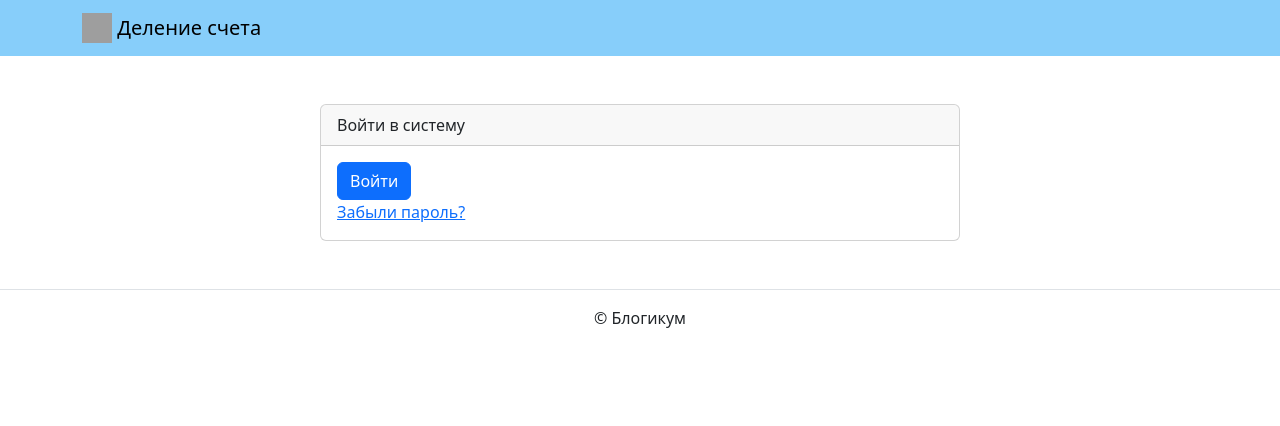
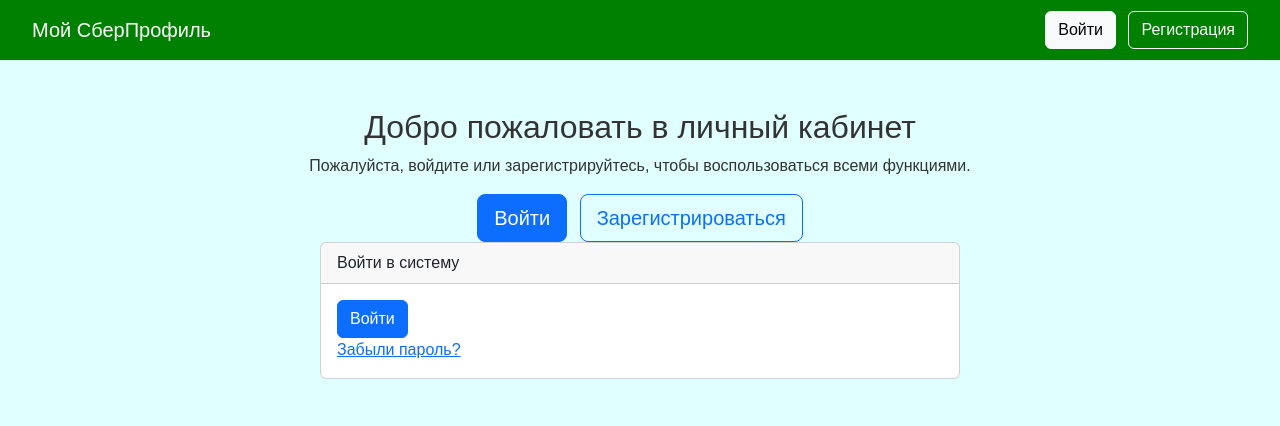
Before and after one commit to MomaPu/sberschet, a Django app: page /auth/login/ in a window 1280 px wide. Shown: the top 426 px of the page. Run offline with Django 5.2, Linux system fonts and the light colour scheme; some libraries are stand-ins or nearby versions; grey boxes are pictures that could not be loaded.

Commit message:
Base+scan

```diff
--- a/scan/templates/base.html
+++ b/scan/templates/base.html
@@ -14,13 +14,63 @@
     </title>
     {% bootstrap_css %}
   </head>
-  <body>
-    {% include "includes/header.html" %}
-    <main>
-      <div class="container py-5">
-        {% block content %}{% endblock %}
-      </div>
-    </main>
-    {% include "includes/footer.html" %}
-  </body>
-</html>
+<body style="background-color: #E0FFFF; font-family: 'Arial', sans-serif; color: #333;">
+  <!-- Верхняя навигационная панель -->
+  <nav class="navbar navbar-expand-lg" style="background-color: #008000; padding: 10px 20px;">
+    <div class="container-fluid d-flex justify-content-between align-items-center">
+      <a class="navbar-brand text-white" href="#">Мой СберПрофиль</a>
+
+      {% if user.is_authenticated %}
+        <!-- Если пользователь авторизован -->
+        <div class="dropdown">
+          <button class="btn btn-outline-light dropdown-toggle" type="button" id="userDropdown" data-bs-toggle="dropdown" aria-expanded="false">
+            {{ user.username }}
+          </button>
+          <ul class="dropdown-menu dropdown-menu-end" aria-labelledby="userDropdown">
+            <li><a class="dropdown-item" href="#">Мой профиль</a></li>
+            <li><a class="dropdown-item" href="#">Друзья</a></li>
+            <li><hr class="dropdown-divider"></li>
+            <li><a class="dropdown-item" href="#">Выйти</a></li>
+          </ul>
+        </div>
+      {% else %}
+        <!-- Для гостя: кнопки входа и регистрации -->
+        <div>
+          <a class="btn btn-light me-2" href="#">Войти</a>
+          <a class="btn btn-outline-light" href="#">Регистрация</a>
+        </div>
+      {% endif %}
+    </div>
+  </nav>
+
+  <!-- Основной контент -->
+  <main>
+    <div class="container py-5">
+
+      {% if user.is_authenticated %}
+        <!-- Если пользователь авторизован: показываем только друзей -->
+        <h4>Ваши друзья</h4>
+        <div class="list-group mb-4">
+          {% for friend in friends %}
+            <a href="#" class="list-group-item list-group-item-action d-flex align-items-center">
+              <img src="" alt="Аватар" class="rounded-circle me-3" width="50" height="50">
+              <div>{{ friend.get_full_name|default:friend.username }}</div>
+            </a>
+          {% empty %}
+            <p class="text-muted">У вас пока нет друзей.</p>
+          {% endfor %}
+        </div>
+      {% else %}
+        <!-- Для гостей – приглашение войти/зарегистрироваться -->
+        <div class="text-center">
+          <h2>Добро пожаловать в личный кабинет</h2>
+          <p>Пожалуйста, войдите или зарегистрируйтесь, чтобы воспользоваться всеми функциями.</p>
+          <a href="#" class="btn btn-primary btn-lg me-2">Войти</a>
+          <a href="#" class="btn btn-outline-primary btn-lg">Зарегистрироваться</a>
+        </div>
+      {% endif %}
+          {% block content %}
+          {% endblock %}
+    </div>
+  </main>
+</body>
--- a/scan/urls.py
+++ b/scan/urls.py
@@ -7,7 +7,7 @@ from .views import hotel_image_view, success
 app_name = "scan"
 
 urlpatterns = [
-    path('', hotel_image_view, name='image_upload'),
+    path('scan', hotel_image_view, name='image_upload'),
     path('success', success, name='success'),
 ]
 
```
Also changed, not shown: scan/models.py (+14 -0 lines), scan/templates/scaner.html (+11 -8 lines), db.sqlite3.
